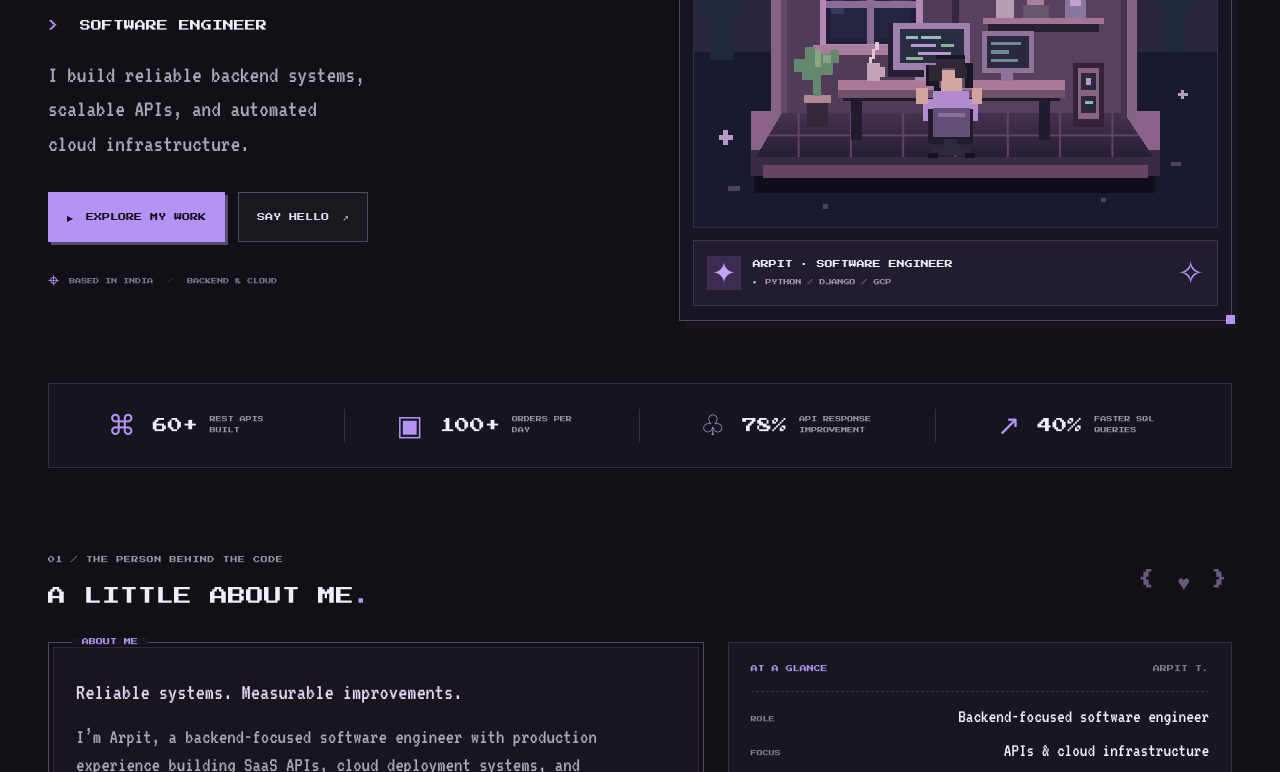
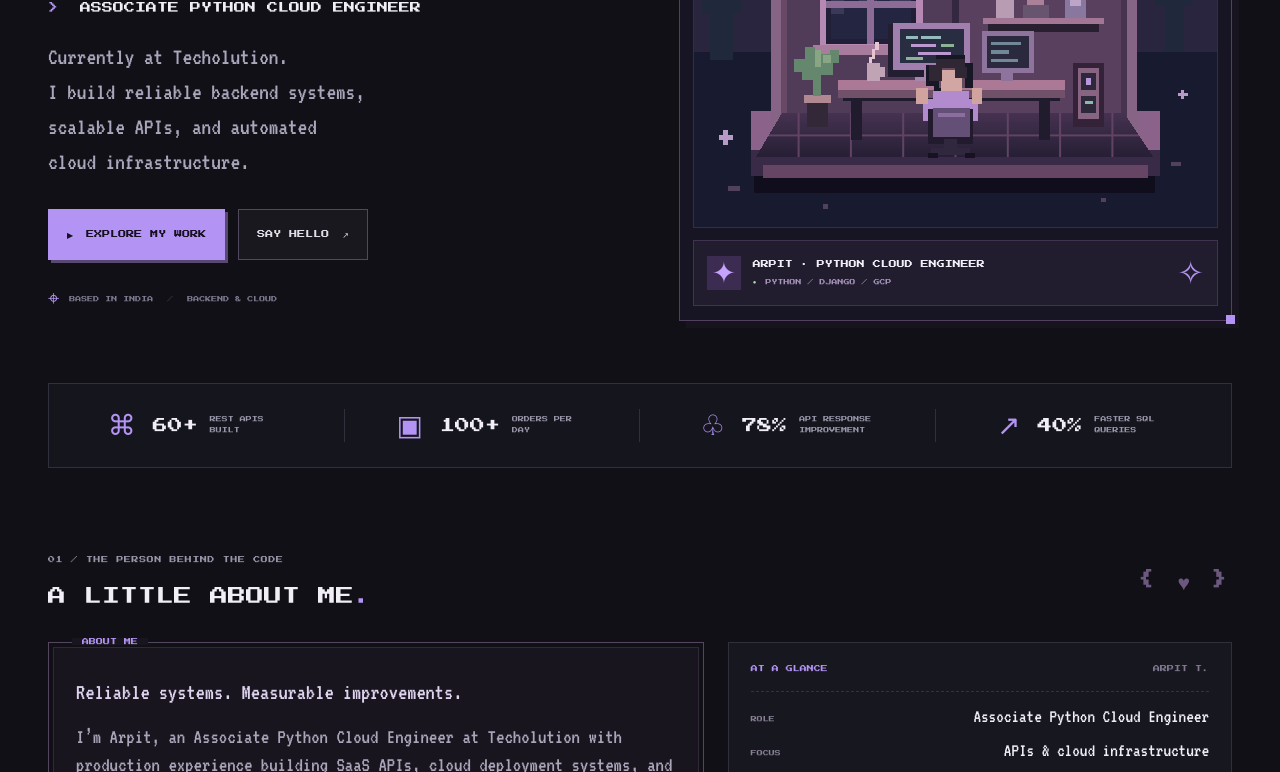
Before and after one commit to arpit-tiwari-dev/portfolio, a website: page index.html in a window 1280 px wide. Shown: the part 456-1228 px from the top of the page. Drawn offline with Linux system fonts and the light colour scheme.

Commit message:
Update current role to Associate Python Cloud Engineer

```diff
--- a/index.html
+++ b/index.html
@@ -3,8 +3,8 @@
 <head>
   <meta charset="UTF-8"><meta name="viewport" content="width=device-width, initial-scale=1.0">
   <meta name="theme-color" content="#101016">
-  <meta name="description" content="Arpit Tiwari — backend-focused software engineer building SaaS APIs, cloud deployment systems, and infrastructure automation with Python, Django, GCP, and Kubernetes.">
-  <title>Arpit Tiwari · Software Engineer</title>
+  <meta name="description" content="Arpit Tiwari — Associate Python Cloud Engineer at Techolution building SaaS APIs, cloud deployment systems, and infrastructure automation with Python, Django, GCP, and Kubernetes.">
+  <title>Arpit Tiwari · Associate Python Cloud Engineer</title>
   <link rel="icon" href="favicon.svg" type="image/svg+xml">
   <link rel="preconnect" href="https://fonts.googleapis.com"><link rel="preconnect" href="https://fonts.gstatic.com" crossorigin>
   <link href="https://fonts.googleapis.com/css2?family=Press+Start+2P&family=VT323&display=swap" rel="stylesheet">
@@ -15,13 +15,13 @@
 <header class="site-header"><a class="brand" href="#" aria-label="Arpit Tiwari home"><span class="ball" aria-hidden="true"></span> ARPIT<span class="purple">TIWARI</span><span class="brand-dot">.</span></a><button class="menu-toggle" aria-label="Open navigation" aria-expanded="false" aria-controls="navigation">☰</button><nav id="navigation" aria-label="Main navigation"><a href="#about">01. ABOUT</a><a href="#experience">02. EXPERIENCE</a><a href="#projects">03. PROJECTS</a><a href="#skills">04. SKILLS</a><a href="#contact" class="nav-contact">LET’S TALK <span>↗</span></a></nav></header>
 <main id="main">
 <section class="hero" aria-labelledby="hero-title">
- <div class="hero-copy"><div class="availability"><span></span> BACKEND & CLOUD ENGINEERING</div><p class="eyebrow">HELLO, WORLD! I’M</p><h1 id="hero-title">ARPIT<br><span>TIWARI.</span></h1><p class="hero-role"><span>&gt;</span> SOFTWARE ENGINEER<span class="cursor">_</span></p><p class="hero-description">I build reliable backend systems,<br class="desktop-break"> scalable APIs, and automated<br class="desktop-break"> cloud infrastructure.</p><div class="hero-actions"><a href="#projects" class="button primary"><span>▶</span> EXPLORE MY WORK</a><a href="#contact" class="button secondary">SAY HELLO <span>↗</span></a></div><div class="hero-location"><span>⌖</span> BASED IN INDIA <span class="separator">/</span> BACKEND & CLOUD</div></div>
- <div class="hero-art"><div class="art-top"><span><i></i> MY WORKSPACE</span><span>DESK 01</span></div><img src="world.svg" alt="Pixel art of a developer at a computer in a cozy violet room beneath a moonlit sky" width="640" height="560"><div class="trainer-status"><div class="avatar" aria-hidden="true">✦</div><div><strong>ARPIT · SOFTWARE ENGINEER</strong><div class="xp-row"><span class="green">●</span><span>PYTHON / DJANGO / GCP</span></div></div><span class="status-spark">✧</span></div><span class="art-corner top-left"></span><span class="art-corner bottom-right"></span></div>
+ <div class="hero-copy"><div class="availability"><span></span> BACKEND & CLOUD ENGINEERING</div><p class="eyebrow">HELLO, WORLD! I’M</p><h1 id="hero-title">ARPIT<br><span>TIWARI.</span></h1><p class="hero-role"><span>&gt;</span> ASSOCIATE PYTHON CLOUD ENGINEER<span class="cursor">_</span></p><p class="hero-description">Currently at Techolution.<br>I build reliable backend systems,<br class="desktop-break"> scalable APIs, and automated<br class="desktop-break"> cloud infrastructure.</p><div class="hero-actions"><a href="#projects" class="button primary"><span>▶</span> EXPLORE MY WORK</a><a href="#contact" class="button secondary">SAY HELLO <span>↗</span></a></div><div class="hero-location"><span>⌖</span> BASED IN INDIA <span class="separator">/</span> BACKEND & CLOUD</div></div>
+ <div class="hero-art"><div class="art-top"><span><i></i> MY WORKSPACE</span><span>DESK 01</span></div><img src="world.svg" alt="Pixel art of a developer at a computer in a cozy violet room beneath a moonlit sky" width="640" height="560"><div class="trainer-status"><div class="avatar" aria-hidden="true">✦</div><div><strong>ARPIT · PYTHON CLOUD ENGINEER</strong><div class="xp-row"><span class="green">●</span><span>PYTHON / DJANGO / GCP</span></div></div><span class="status-spark">✧</span></div><span class="art-corner top-left"></span><span class="art-corner bottom-right"></span></div>
 </section>
 <div class="stats-strip" aria-label="Career highlights"><div><span class="stat-icon">⌘</span><strong>60+</strong><span>REST APIS BUILT</span></div><div><span class="stat-icon">▣</span><strong>100+</strong><span>ORDERS PER DAY</span></div><div><span class="stat-icon">♧</span><strong>78%</strong><span>API RESPONSE IMPROVEMENT</span></div><div><span class="stat-icon">↗</span><strong>40%</strong><span>FASTER SQL QUERIES</span></div></div>
-<section id="about" class="section about"><div class="section-heading"><div><p class="eyebrow">01 / THE PERSON BEHIND THE CODE</p><h2>A LITTLE ABOUT ME<span class="purple">.</span></h2></div><span class="section-decoration" aria-hidden="true">{ ♥ }</span></div><div class="about-grid"><div class="dialogue-panel"><span class="panel-label">ABOUT ME</span><p>Reliable systems. Measurable improvements.</p><p>I’m Arpit, a backend-focused software engineer with production experience building SaaS APIs, cloud deployment systems, and infrastructure automation. I work with Python, Django REST Framework, SQL, GCP, and Kubernetes.</p><p>My work spans API performance, database optimization, GitOps, and Terraform-based infrastructure workflows. I’m also interested in machine learning and applying it to useful products.</p><span class="dialogue-next" aria-hidden="true">▼</span></div><div class="player-card"><div class="player-card-title"><span>AT A GLANCE</span><span>ARPIT T.</span></div><dl><div><dt>ROLE</dt><dd>Backend-focused software engineer</dd></div><div><dt>FOCUS</dt><dd>APIs & cloud infrastructure</dd></div><div><dt>CURRENT ROLE</dt><dd>Python Cloud Intern · Techolution</dd></div><div><dt>NEXT ROLE</dt><dd>Associate Python Cloud Engineer<br><span class="profile-note">Techolution · October 2026</span></dd></div><div><dt>APPROACH</dt><dd><span class="green">●</span> Always learning</dd></div></dl></div></div></section>
+<section id="about" class="section about"><div class="section-heading"><div><p class="eyebrow">01 / THE PERSON BEHIND THE CODE</p><h2>A LITTLE ABOUT ME<span class="purple">.</span></h2></div><span class="section-decoration" aria-hidden="true">{ ♥ }</span></div><div class="about-grid"><div class="dialogue-panel"><span class="panel-label">ABOUT ME</span><p>Reliable systems. Measurable improvements.</p><p>I’m Arpit, an Associate Python Cloud Engineer at Techolution with production experience building SaaS APIs, cloud deployment systems, and infrastructure automation. I work with Python, Django REST Framework, SQL, GCP, and Kubernetes.</p><p>My work spans API performance, database optimization, GitOps, and Terraform-based infrastructure workflows. I’m also interested in machine learning and applying it to useful products.</p><span class="dialogue-next" aria-hidden="true">▼</span></div><div class="player-card"><div class="player-card-title"><span>AT A GLANCE</span><span>ARPIT T.</span></div><dl><div><dt>ROLE</dt><dd>Associate Python Cloud Engineer</dd></div><div><dt>FOCUS</dt><dd>APIs & cloud infrastructure</dd></div><div><dt>COMPANY</dt><dd>Techolution</dd></div><div><dt>APPROACH</dt><dd><span class="green">●</span> Always learning</dd></div></dl></div></div></section>
 <section id="experience" class="section"><div class="section-heading"><div><p class="eyebrow">02 / PROFESSIONAL EXPERIENCE</p><h2>WHERE I’VE WORKED<span class="purple">.</span></h2></div><span class="section-note">BACKEND SYSTEMS & CLOUD AUTOMATION</span></div><div class="experience-list">
-<article class="experience-card"><div class="experience-header"><div><h3>TECHOLUTION</h3><p>Python Cloud Intern · Hyderabad</p><p class="role-transition">Joining full-time as Associate Python Cloud Engineer in October 2026.</p></div><span class="experience-date">MAR 2026 — PRESENT</span></div><ul><li>Designed a reusable caching layer across services, reducing API response time from 1.4 seconds to 300 milliseconds — a 78% improvement.</li><li>Built GitOps-based CI/CD workflows with ArgoCD and GCP for consistent deployments and declarative Kubernetes configuration.</li><li>Replaced branch-based GCP deployment triggers with GitHub webhook-driven workflows and automated Kubernetes deployments to approximately 15 minutes.</li><li>Contributed to a Terraform-based infrastructure management platform to standardize provisioning and infrastructure workflows.</li></ul><div class="tags"><span>PYTHON</span><span>GCP</span><span>KUBERNETES</span><span>ARGOCD</span><span>TERRAFORM</span></div></article>
+<article class="experience-card"><div class="experience-header"><div><h3>TECHOLUTION</h3><p>Associate Python Cloud Engineer · Hyderabad</p><p class="role-transition">Current role since October 2026.<br>Previously Python Cloud Intern · March 2026 to October 2026.</p></div><span class="experience-date">MAR 2026 — PRESENT</span></div><ul><li>Designed a reusable caching layer across services, reducing API response time from 1.4 seconds to 300 milliseconds — a 78% improvement.</li><li>Built GitOps-based CI/CD workflows with ArgoCD and GCP for consistent deployments and declarative Kubernetes configuration.</li><li>Replaced branch-based GCP deployment triggers with GitHub webhook-driven workflows and automated Kubernetes deployments to approximately 15 minutes.</li><li>Contributed to a Terraform-based infrastructure management platform to standardize provisioning and infrastructure workflows.</li></ul><div class="tags"><span>PYTHON</span><span>GCP</span><span>KUBERNETES</span><span>ARGOCD</span><span>TERRAFORM</span></div></article>
 <article class="experience-card"><div class="experience-header"><div><h3>WYVATE</h3><p>Backend Developer · Kanpur</p></div><span class="experience-date">AUG 2024 — DEC 2025</span></div><ul><li>Designed and developed 60+ REST APIs with Django REST Framework for production SaaS workflows.</li><li>Delivered a Book Order API processing 100+ vendor orders per day in production.</li><li>Reduced SQL query execution time by 40% and server load by 30% through query optimization and indexing.</li><li>Implemented role-based access control across 5+ user roles and collaborated through sprint planning, code reviews, and CI/CD deployments.</li></ul><div class="tags"><span>DJANGO REST FRAMEWORK</span><span>SQL</span><span>RBAC</span><span>CI/CD</span></div></article></div></section>
 <section id="projects" class="section"><div class="section-heading"><div><p class="eyebrow">03 / SELECTED DEVELOPMENT WORK</p><h2>SELECTED PROJECTS<span class="purple">.</span></h2></div><span class="section-note">IDEAS → COMMITS → REALITY</span></div><div class="project-toolbar"><div class="filters" role="group" aria-label="Filter projects"><button class="active" data-filter="all" aria-pressed="true">ALL PROJECTS</button><button data-filter="backend" aria-pressed="false">BACKEND</button><button data-filter="cloud" aria-pressed="false">CLOUD</button><button data-filter="tools" aria-pressed="false">DEV TOOLS</button><button data-filter="ml" aria-pressed="false">MACHINE LEARNING</button></div><span id="project-count" aria-live="polite">10 PROJECTS FOUND</span></div><div class="project-grid">
 <article class="project-card" data-category="backend">
```
Also changed, not shown: README.md.
